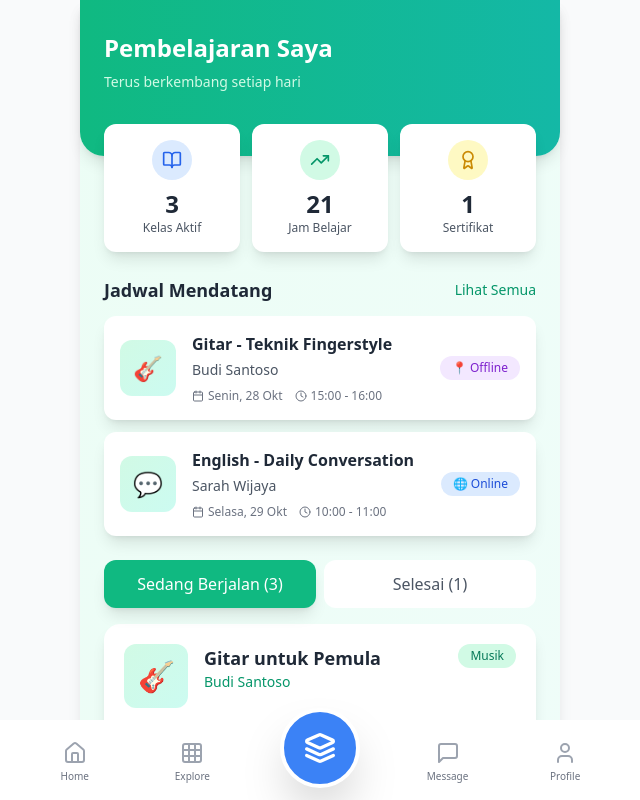
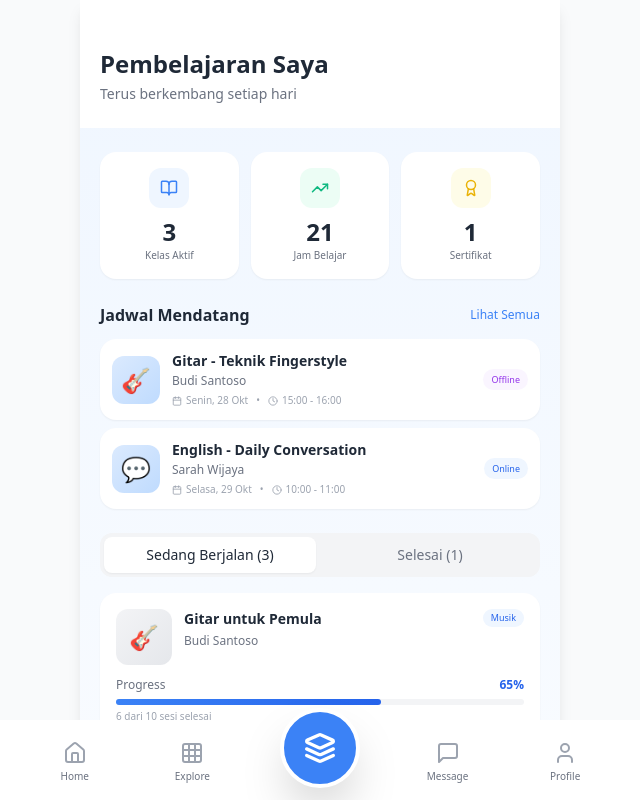
Before and after one commit to xcodeme21/sinau, a Next.js app: page /student/study in a window 1280 px wide. Shown: the top 800 px of the page, without its empty margins (320-960 px from the left). Built offline with nearby package versions, Linux system fonts and the light colour scheme.

Commit message:
revamp pembelajaran saya

```diff
--- a/src/containers/student/study/StudyContainer.tsx
+++ b/src/containers/student/study/StudyContainer.tsx
@@ -116,82 +116,86 @@ export default function StudyContainer() {
     activeTab === 'ongoing' ? ongoingCourses : completedCourses
 
   return (
-    <div className="min-h-screen bg-gradient-to-br from-emerald-50 to-teal-50 pb-20">
+    <div className="min-h-screen bg-gradient-to-b from-blue-50 to-white pb-24">
       {/* Header */}
-      <div className="bg-gradient-to-r from-emerald-500 to-teal-500 text-white px-6 pt-8 pb-16 rounded-b-3xl shadow-lg">
-        <h1 className="text-2xl font-bold mb-2">Pembelajaran Saya</h1>
-        <p className="text-emerald-100 text-sm">Terus berkembang setiap hari</p>
+      <div className="bg-white px-5 pt-12 pb-6">
+        <h1 className="text-2xl font-bold text-gray-800 mb-1">
+          Pembelajaran Saya
+        </h1>
+        <p className="text-sm text-gray-500">Terus berkembang setiap hari</p>
       </div>
 
-      <div className="px-6 -mt-8">
+      <div className="px-5 py-6">
+        {/* Stats */}
         <div className="grid grid-cols-3 gap-3 mb-6">
-          <div className="bg-white rounded-xl shadow-lg p-4 text-center">
-            <div className="bg-blue-100 w-10 h-10 rounded-full flex items-center justify-center mx-auto mb-2">
-              <BookOpen size={20} className="text-blue-600" />
+          <div className="bg-white rounded-2xl shadow-sm p-4 text-center">
+            <div className="bg-blue-50 w-10 h-10 rounded-xl flex items-center justify-center mx-auto mb-2">
+              <BookOpen size={18} className="text-blue-500" />
             </div>
             <p className="text-2xl font-bold text-gray-800">3</p>
-            <p className="text-xs text-gray-600">Kelas Aktif</p>
+            <p className="text-[10px] text-gray-500">Kelas Aktif</p>
           </div>
-          <div className="bg-white rounded-xl shadow-lg p-4 text-center">
-            <div className="bg-emerald-100 w-10 h-10 rounded-full flex items-center justify-center mx-auto mb-2">
-              <TrendingUp size={20} className="text-emerald-600" />
+          <div className="bg-white rounded-2xl shadow-sm p-4 text-center">
+            <div className="bg-emerald-50 w-10 h-10 rounded-xl flex items-center justify-center mx-auto mb-2">
+              <TrendingUp size={18} className="text-emerald-500" />
             </div>
             <p className="text-2xl font-bold text-gray-800">21</p>
-            <p className="text-xs text-gray-600">Jam Belajar</p>
+            <p className="text-[10px] text-gray-500">Jam Belajar</p>
           </div>
-          <div className="bg-white rounded-xl shadow-lg p-4 text-center">
-            <div className="bg-yellow-100 w-10 h-10 rounded-full flex items-center justify-center mx-auto mb-2">
-              <Award size={20} className="text-yellow-600" />
+          <div className="bg-white rounded-2xl shadow-sm p-4 text-center">
+            <div className="bg-yellow-50 w-10 h-10 rounded-xl flex items-center justify-center mx-auto mb-2">
+              <Award size={18} className="text-yellow-500" />
             </div>
             <p className="text-2xl font-bold text-gray-800">1</p>
-            <p className="text-xs text-gray-600">Sertifikat</p>
+            <p className="text-[10px] text-gray-500">Sertifikat</p>
           </div>
         </div>
 
         {/* Upcoming Schedule */}
         <div className="mb-6">
           <div className="flex items-center justify-between mb-3">
-            <h2 className="text-lg font-bold text-gray-800">
+            <h2 className="text-base font-semibold text-gray-800">
               Jadwal Mendatang
             </h2>
-            <button className="text-emerald-600 text-sm font-medium">
+            <button className="text-xs text-blue-500 hover:underline">
               Lihat Semua
             </button>
           </div>
-          <div className="space-y-3">
+          <div className="space-y-2">
             {upcomingSchedule.map((schedule) => (
               <div
                 key={schedule.id}
-                className="bg-white rounded-xl shadow-lg p-4">
-                <div className="flex items-center gap-4">
-                  <div className="bg-gradient-to-br from-emerald-100 to-teal-100 rounded-xl w-14 h-14 flex items-center justify-center text-2xl flex-shrink-0">
+                className="bg-white rounded-2xl shadow-sm p-3">
+                <div className="flex items-center gap-3">
+                  <div className="bg-gradient-to-br from-blue-100 to-blue-200 rounded-xl w-12 h-12 flex items-center justify-center text-2xl flex-shrink-0">
                     {schedule.image}
                   </div>
-                  <div className="flex-1">
-                    <h3 className="font-bold text-gray-800 mb-1">
+                  <div className="flex-1 min-w-0">
+                    <h3 className="font-semibold text-gray-800 text-sm mb-0.5">
                       {schedule.title}
                     </h3>
-                    <p className="text-sm text-gray-600 mb-2">
+                    <p className="text-xs text-gray-500 mb-1">
                       {schedule.teacher}
                     </p>
-                    <div className="flex items-center gap-3 text-xs text-gray-500">
-                      <span className="flex items-center">
-                        <Calendar size={12} className="mr-1" />
+                    <div className="flex items-center gap-2 text-[10px] text-gray-400">
+                      <span className="flex items-center gap-1">
+                        <Calendar size={10} />
                         {schedule.date}
                       </span>
-                      <span className="flex items-center">
-                        <Clock size={12} className="mr-1" />
+                      <span>•</span>
+                      <span className="flex items-center gap-1">
+                        <Clock size={10} />
                         {schedule.time}
                       </span>
                     </div>
                   </div>
                   <span
-                    className={`px-3 py-1 rounded-full text-xs font-medium ${
+                    className={`px-2 py-1 rounded-full text-[9px] font-medium flex-shrink-0 ${
                       schedule.type === 'online'
-                        ? 'bg-blue-100 text-blue-700'
-                        : 'bg-purple-100 text-purple-700'
+                        ? 'bg-blue-50 text-blue-600'
+                        : 'bg-purple-50 text-purple-600'
                     }`}>
-                    {schedule.type === 'online' ? '🌐 Online' : '📍 Offline'}
+                    {schedule.type === 'online' ? 'Online' : 'Offline'}
                   </span>
                 </div>
               </div>
@@ -200,99 +204,93 @@ export default function StudyContainer() {
         </div>
 
         {/* Course Tabs */}
-        <div className="flex gap-2 mb-4">
+        <div className="flex gap-2 mb-4 bg-gray-100 p-1 rounded-xl">
           <button
             onClick={() => setActiveTab('ongoing')}
-            className={`flex-1 py-3 rounded-xl font-medium transition ${
+            className={`flex-1 py-2 rounded-lg font-medium text-sm transition ${
               activeTab === 'ongoing'
-                ? 'bg-emerald-500 text-white shadow-lg'
-                : 'bg-white text-gray-600'
+                ? 'bg-white text-gray-800 shadow-sm'
+                : 'text-gray-500'
             }`}>
             Sedang Berjalan ({ongoingCourses.length})
           </button>
           <button
             onClick={() => setActiveTab('completed')}
-            className={`flex-1 py-3 rounded-xl font-medium transition ${
+            className={`flex-1 py-2 rounded-lg font-medium text-sm transition ${
               activeTab === 'completed'
-                ? 'bg-emerald-500 text-white shadow-lg'
-                : 'bg-white text-gray-600'
+                ? 'bg-white text-gray-800 shadow-sm'
+                : 'text-gray-500'
             }`}>
             Selesai ({completedCourses.length})
           </button>
         </div>
 
         {/* Course List */}
-        <div className="space-y-4">
+        <div className="space-y-3">
           {displayedCourses.map((course) => (
             <div
               key={course.id}
-              className="bg-white rounded-2xl shadow-lg overflow-hidden">
-              <div className="p-5">
-                <div className="flex items-start gap-4 mb-4">
-                  <div className="bg-gradient-to-br from-emerald-100 to-teal-100 rounded-xl w-16 h-16 flex items-center justify-center text-3xl flex-shrink-0">
+              className="bg-white rounded-2xl shadow-sm overflow-hidden">
+              <div className="p-4">
+                <div className="flex items-start gap-3 mb-3">
+                  <div className="bg-gradient-to-br from-gray-100 to-gray-200 rounded-xl w-14 h-14 flex items-center justify-center text-2xl flex-shrink-0">
                     {course.image}
                   </div>
-                  <div className="flex-1">
-                    <div className="flex items-start justify-between mb-1">
-                      <div>
-                        <h3 className="font-bold text-gray-800 text-lg">
-                          {course.title}
-                        </h3>
-                        <p className="text-emerald-600 text-sm">
-                          {course.teacher}
-                        </p>
-                      </div>
-                      <span className="bg-emerald-100 text-emerald-700 text-xs px-3 py-1 rounded-full font-medium">
+                  <div className="flex-1 min-w-0">
+                    <div className="flex items-start justify-between gap-2 mb-1">
+                      <h3 className="font-semibold text-gray-800 text-sm">
+                        {course.title}
+                      </h3>
+                      <span className="bg-blue-50 text-blue-600 text-[9px] px-2 py-0.5 rounded-full font-medium flex-shrink-0">
                         {course.category}
                       </span>
                     </div>
+                    <p className="text-xs text-gray-500">{course.teacher}</p>
                   </div>
                 </div>
 
                 {/* Progress Bar */}
-                <div className="mb-4">
-                  <div className="flex items-center justify-between mb-2">
-                    <span className="text-sm text-gray-600">Progress</span>
-                    <span className="text-sm font-bold text-emerald-600">
+                <div className="mb-3">
+                  <div className="flex items-center justify-between mb-1.5">
+                    <span className="text-xs text-gray-500">Progress</span>
+                    <span className="text-xs font-semibold text-blue-600">
                       {course.progress}%
                     </span>
                   </div>
-                  <div className="w-full bg-gray-200 rounded-full h-2">
+                  <div className="w-full bg-gray-100 rounded-full h-1.5">
                     <div
-                      className="bg-gradient-to-r from-emerald-500 to-teal-500 h-2 rounded-full transition-all"
+                      className="bg-gradient-to-r from-blue-500 to-blue-600 h-1.5 rounded-full transition-all"
                       style={{ width: `${course.progress}%` }}
                     />
                   </div>
-                  <p className="text-xs text-gray-500 mt-1">
+                  <p className="text-[10px] text-gray-400 mt-1">
                     {course.completedSessions} dari {course.totalSessions} sesi
                     selesai
                   </p>
                 </div>
 
                 {course.status === 'active' && (
-                  <div className="flex items-center justify-between pt-4 border-t border-gray-100">
-                    <div className="flex items-center text-sm text-gray-600">
-                      <Clock size={14} className="mr-2 text-emerald-500" />
-                      <span className="text-xs">
-                        Sesi berikutnya: {course.nextSession}
-                      </span>
+                  <div className="flex items-center justify-between pt-3 border-t border-gray-100">
+                    <div className="flex items-center gap-1.5 text-[10px] text-gray-500">
+                      <Clock size={12} className="text-blue-500" />
+                      <span>Sesi: {course.nextSession}</span>
                     </div>
-                    <button className="bg-emerald-500 text-white px-4 py-2 rounded-lg text-sm font-medium hover:bg-emerald-600 transition flex items-center gap-2">
-                      <Video size={14} />
+                    <button className="bg-blue-500 text-white px-3 py-1.5 rounded-lg text-xs font-medium hover:bg-blue-600 transition flex items-center gap-1.5">
+                      <Video size={12} />
                       Mulai
                     </button>
                   </div>
                 )}
 
                 {course.status === 'completed' && (
-                  <div className="flex items-center justify-between pt-4 border-t border-gray-100">
-                    <div className="flex items-center text-emerald-600">
-                      <CheckCircle size={18} className="mr-2" />
-                      <span className="text-sm font-medium">
+                  <div className="flex items-center justify-between pt-3 border-t border-gray-100">
+                    <div className="flex items-center gap-1.5 text-emerald-600">
+                      <CheckCircle size={14} />
+                      <span className="text-xs font-medium">
                         Kursus Selesai
                       </span>
                     </div>
-                    <button className="bg-blue-100 text-blue-700 px-4 py-2 rounded-lg text-sm font-medium hover:bg-blue-200 transition">
+                    <button className="bg-blue-50 text-blue-600 px-3 py-1.5 rounded-lg text-xs font-medium hover:bg-blue-100 transition">
                       Lihat Sertifikat
                     </button>
                   </div>
```
